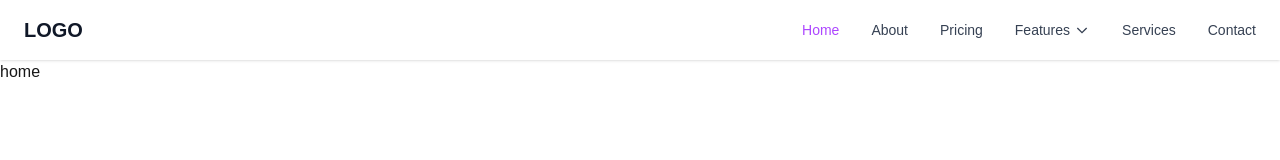
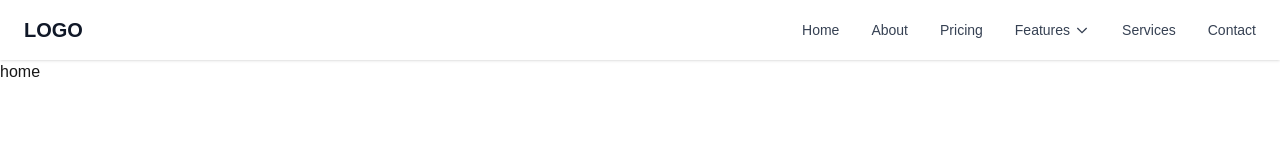
Before and after one commit to KMU-MIS-BALJAGUK/homework_9, a Next.js app: page / in a window 1280 px wide. Shown: the top 160 px of the page. Built offline with nearby package versions, Linux system fonts and the light colour scheme.

Commit message:
Update Header.js
Home Link added

```diff
--- a/app/components/Header.js
+++ b/app/components/Header.js
@@ -20,7 +20,7 @@ export default function Header() {
 
         {/* 네비게이션 */}
         <nav className="hidden md:flex space-x-8 text-sm font-medium">
-          <Link href="/" className={linkStyle("/")}>
+          <Link href="/home" className={linkStyle("/home")}>
             Home
           </Link>
           <Link href="/about" className={linkStyle("/about")}>
```
